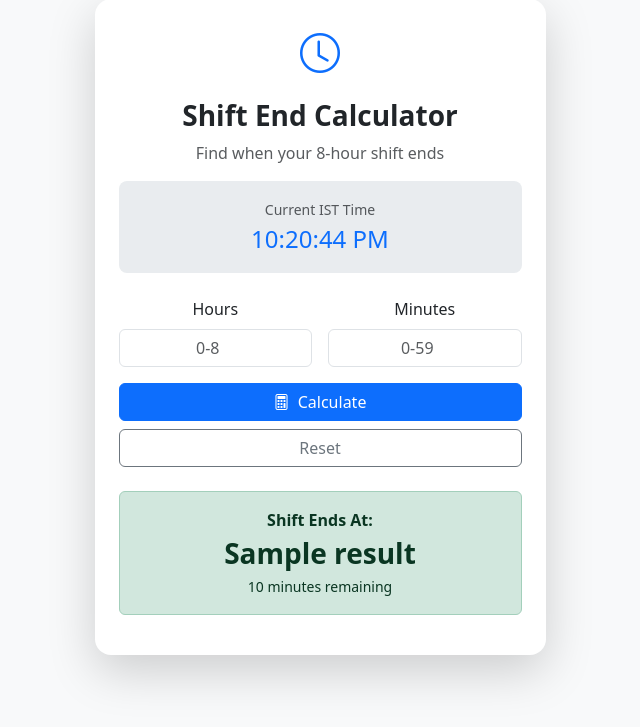
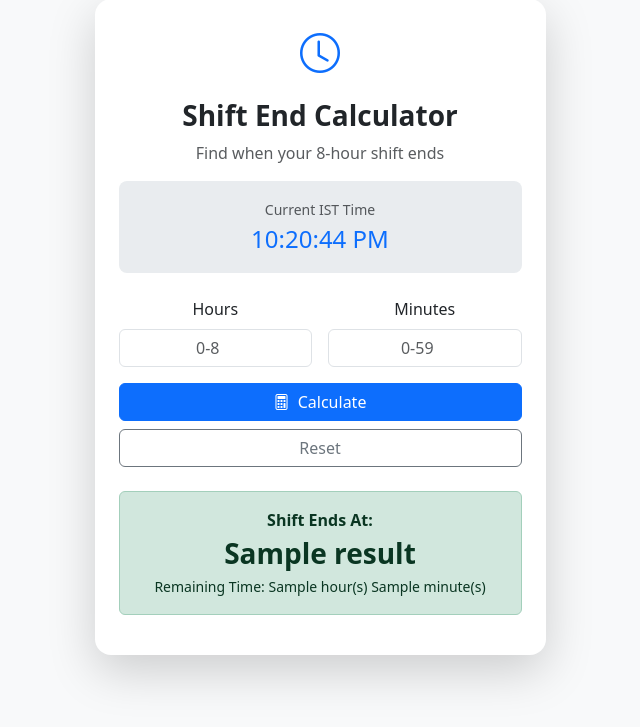
Before and after one commit to AjayJoshi99/shift-tracker, a Flask app: template templates/index.html in a window 1280 px wide. Shown: the part 73-800 px from the top of the page, without its empty margins (320-960 px from the left). Run offline with Flask 3, Linux system fonts and the light colour scheme; the template is opened without the code that fills it: most values are stand-ins (such as "Sample title", 1, 10 or a date in 2020).

Commit message:
Solved minor bug in index.html

```diff
--- a/app.py
+++ b/app.py
@@ -7,7 +7,8 @@ app = Flask(__name__)
 def index():
     result = None
     error = None
-    remaining = None
+    rem_hours = None
+    rem_minutes = None
 
     IST = timezone(timedelta(hours=5, minutes=30))
     now = datetime.now(IST)
@@ -17,20 +18,25 @@ def index():
             hours = float(request.form.get("hours") or 0)
             minutes = float(request.form.get("minutes") or 0)
 
+            # ---- Constraints ----
             if hours < 0 or hours > 8:
                 error = "Hours must be between 0 and 8"
             elif minutes < 0 or minutes >= 60:
                 error = "Minutes must be between 0 and 59"
-            elif hours == 8 and minutes > 0:
+            elif (hours * 60 + minutes) > 480:
                 error = "Total work cannot exceed 8 hours"
             else:
-                worked = (hours * 60) + minutes
-                remaining = 480 - worked
+                worked_minutes = int(hours * 60 + minutes)
+                remaining_minutes = 480 - worked_minutes
 
-                if remaining <= 0:
+                if remaining_minutes <= 0:
                     error = "Your shift is already complete 🎉"
                 else:
-                    end_time = now + timedelta(minutes=remaining)
+                    # ✅ FIX HERE
+                    rem_hours = remaining_minutes // 60
+                    rem_minutes = remaining_minutes % 60
+
+                    end_time = now + timedelta(minutes=remaining_minutes)
                     result = end_time.strftime("%I:%M %p")
 
         except ValueError:
@@ -40,7 +46,8 @@ def index():
         "index.html",
         result=result,
         error=error,
-        remaining=remaining
+        rem_hours=rem_hours,
+        rem_minutes=rem_minutes
     )
 
 if __name__ == "__main__":
--- a/templates/index.html
+++ b/templates/index.html
@@ -4,10 +4,7 @@
   <meta charset="UTF-8">
   <title>Shift End Calculator</title>
 
-  <!-- Bootstrap 5 -->
   <link href="https://cdn.jsdelivr.net/npm/bootstrap@5.3.3/dist/css/bootstrap.min.css" rel="stylesheet">
-
-  <!-- Icons -->
   <link href="https://cdn.jsdelivr.net/npm/bootstrap-icons/font/bootstrap-icons.css" rel="stylesheet">
 </head>
 
@@ -27,13 +24,11 @@
           <h3 class="fw-bold">Shift End Calculator</h3>
           <p class="text-muted">Find when your 8-hour shift ends</p>
 
-          <!-- Live Clock -->
           <div class="bg-body-secondary rounded-3 p-3 mb-4">
             <small class="text-muted">Current IST Time</small>
             <div id="clock" class="fs-4 fw-monospace text-primary"></div>
           </div>
 
-          <!-- Form -->
           <form method="POST">
             <div class="row g-3 mb-3">
               <div class="col">
@@ -55,16 +50,18 @@
             <a href="/" class="btn btn-outline-secondary w-100">Reset</a>
           </form>
 
-          <!-- Result -->
           {% if result %}
-          <div class="alert alert-success mt-4">
+            <div class="alert alert-success mt-4">
             <strong>Shift Ends At:</strong><br>
             <span class="fs-3 fw-bold">{{ result }}</span><br>
-            <small>{{ remaining }} minutes remaining</small>
-          </div>
-          {% endif %}
+            <small>
+                Remaining Time:
+                {{ rem_hours }} hour(s)
+                {{ rem_minutes }} minute(s)
+            </small>
+            </div>
+            {% endif %}
 
-          <!-- Error -->
           {% if error %}
           <div class="alert alert-danger mt-4">
             {{ error }}
```
